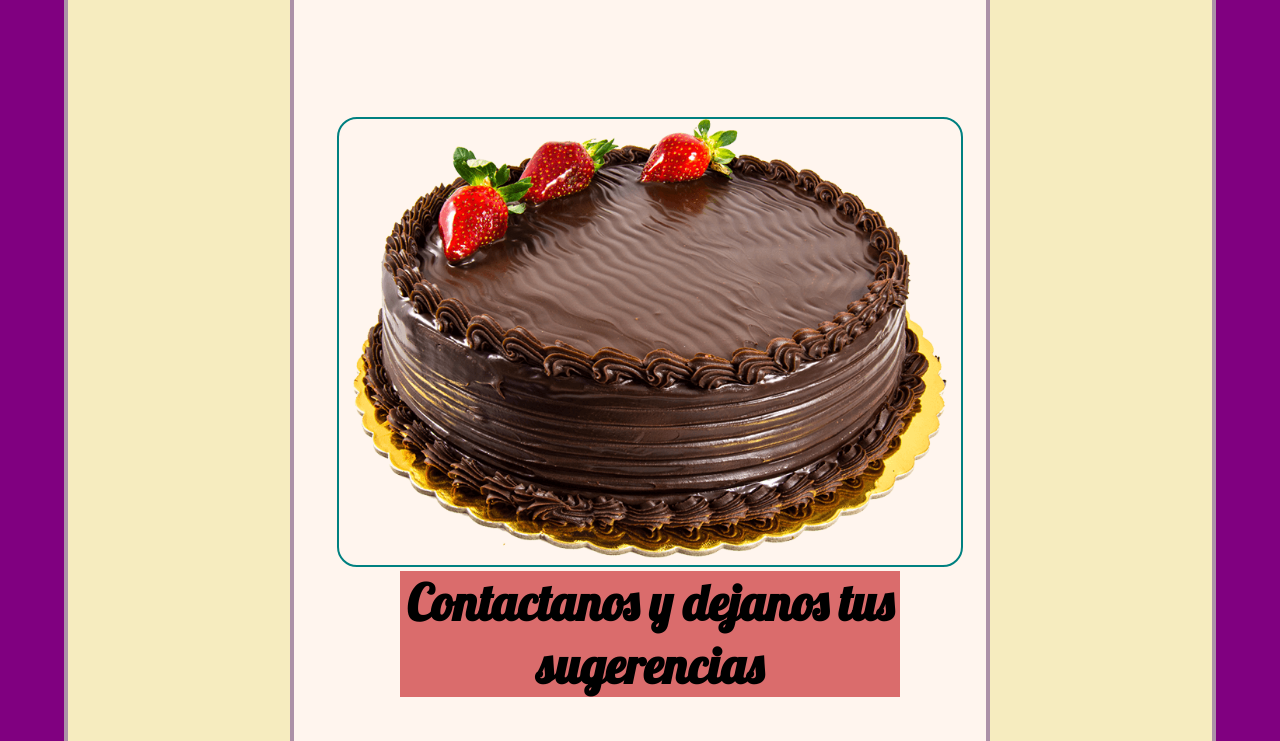
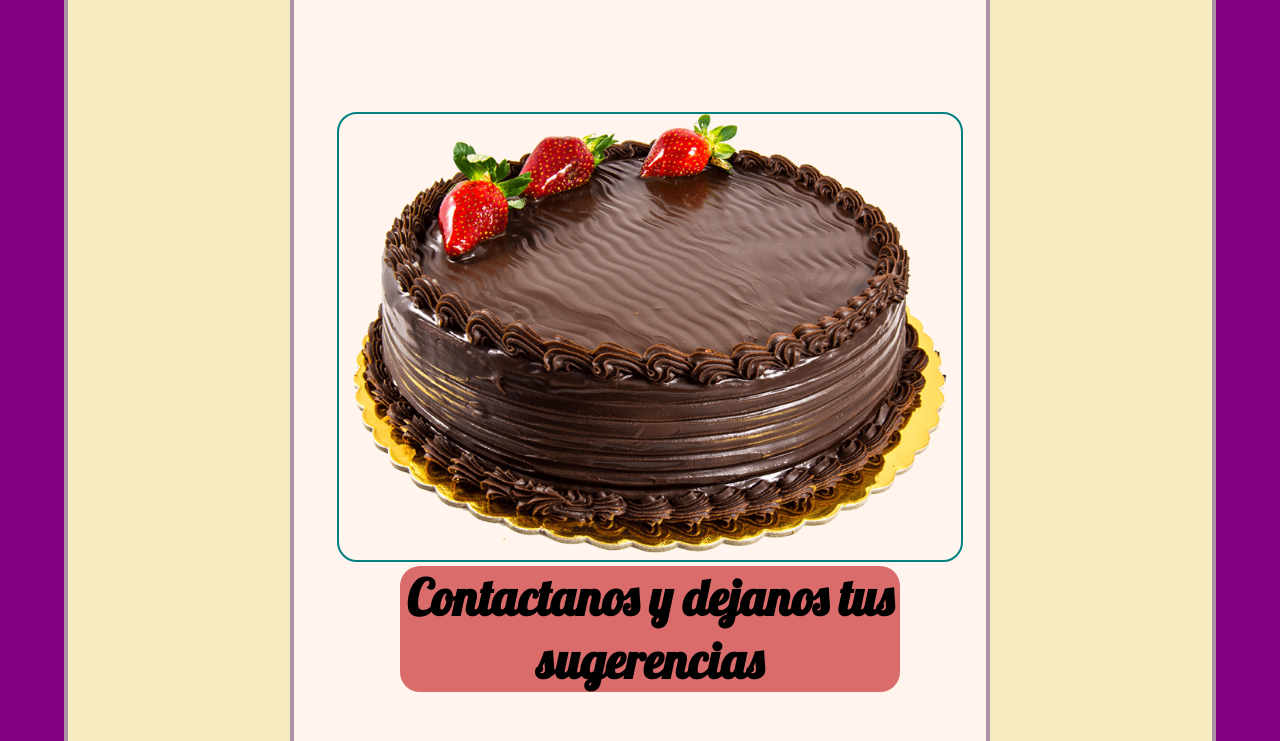
Before and after one commit to urraparra/reposteria, a plain HTML site: page index.html in a window 1280 px wide. Shown: the part 1306-2047 px from the top of the page. Drawn offline with Linux system fonts and the light colour scheme.

Commit message:
revision 4

```diff
--- a/CSS/index.css
+++ b/CSS/index.css
@@ -12,6 +12,7 @@
              background-color: rgb(218, 108, 108);
              width: 500px;
              margin: 0 auto;
+             border-radius: 20px;
          }
 
          .imagenIndex {
--- a/CSS/section.css
+++ b/CSS/section.css
@@ -5,7 +5,7 @@ section {
     border-radius: 10px;
     text-align: center;
     background-color: seashell;
-    padding: 15px 10px;
+    padding: 10px 10px;
     border-collapse: collapse;
     width: 100%;
     float: left;
@@ -34,7 +34,6 @@ section .imagenProducto {
     border: 2px solid teal;
     border-radius: 20px;
     margin-right: 20px;
-    margin-bottom: 20px;
 }
 
 section article p {
```
Lines whose indentation alone changed are shown as unchanged.
